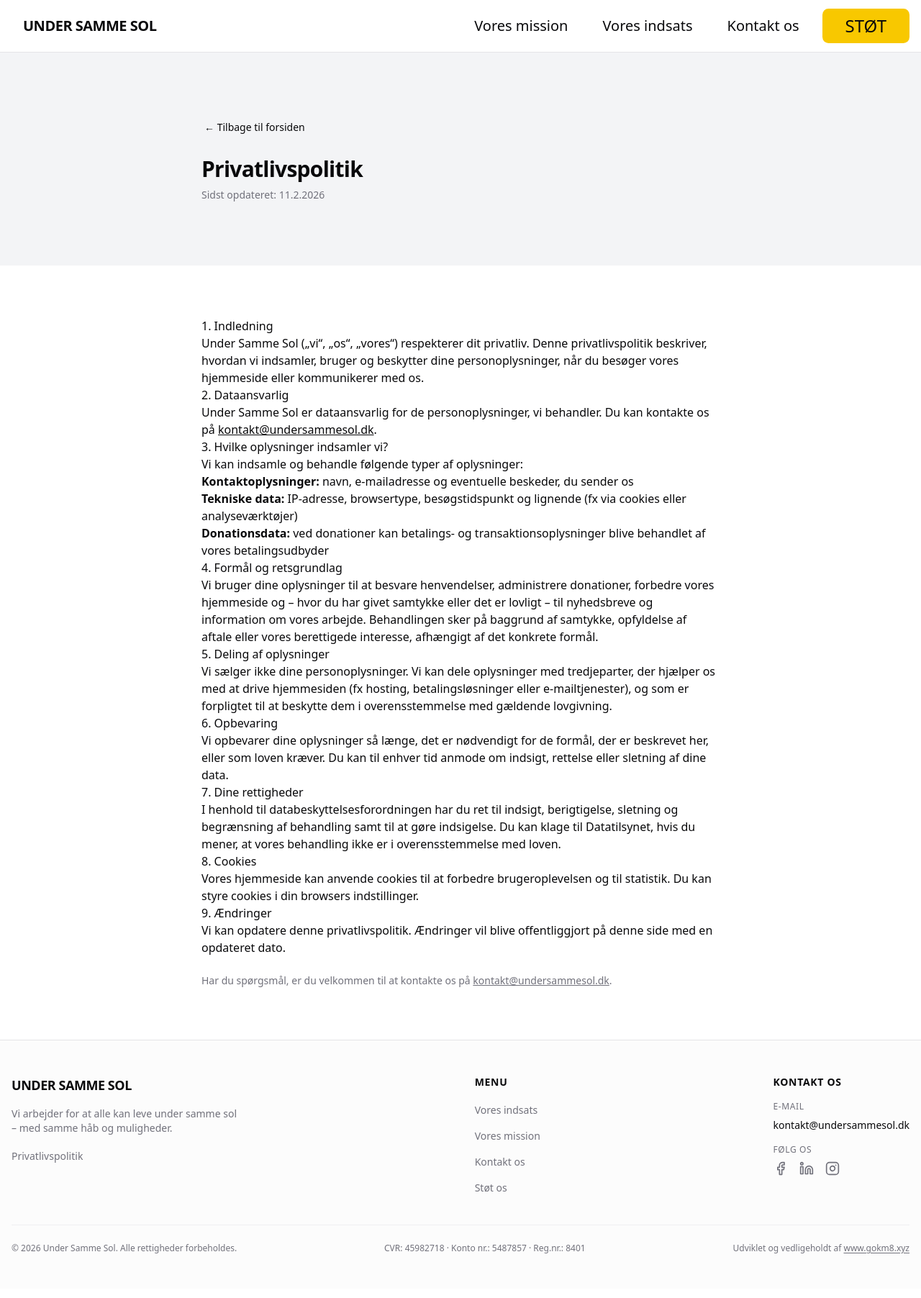
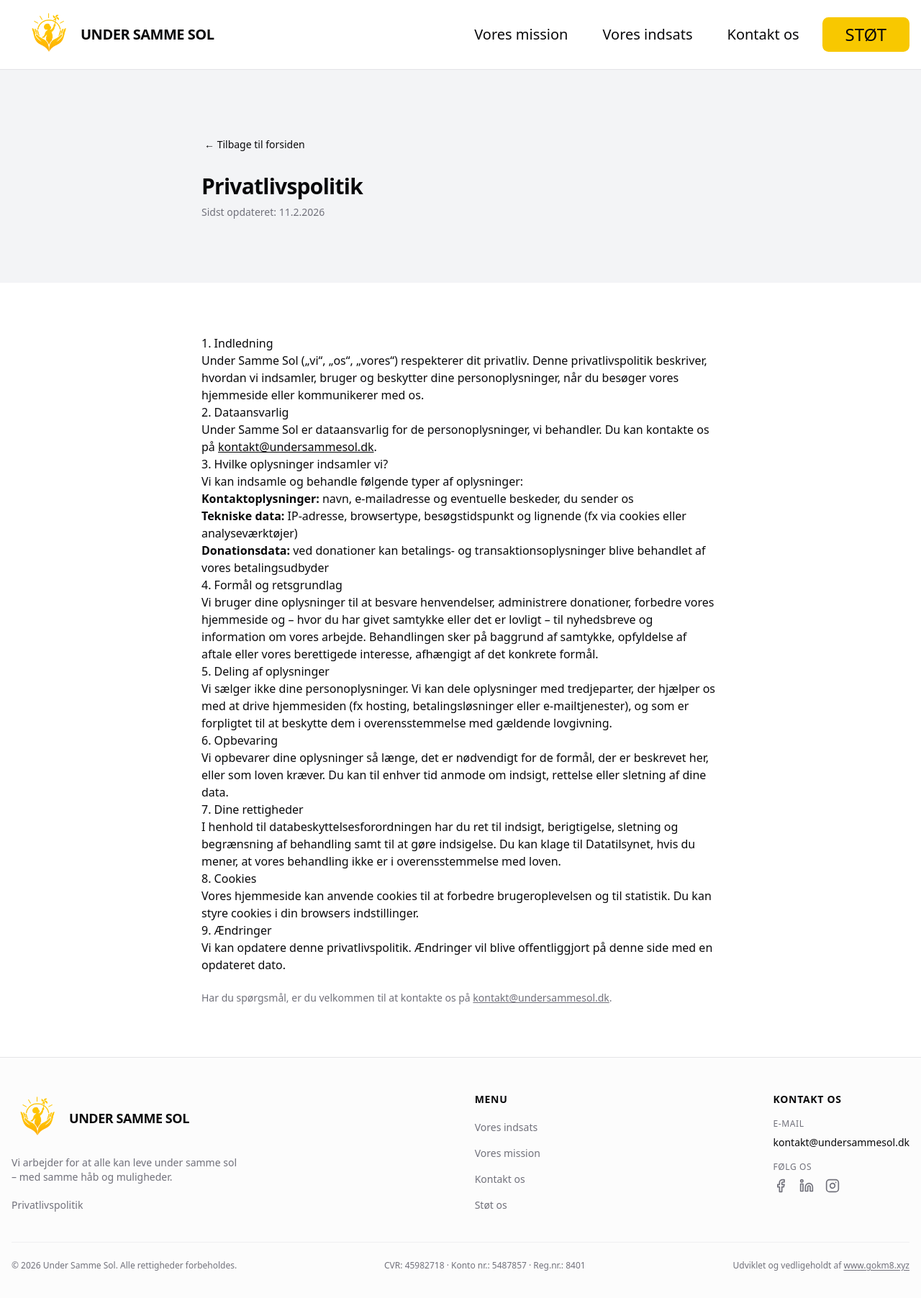
Before and after one commit to gokm8/under-samme-sol, a Next.js app: page /privatlivspolitik in a window 1280 px wide. Shown: the top 1804 px of the page at 72% size. Built offline with nearby package versions, Linux system fonts and the light colour scheme.

Commit message:
some fixes

```diff
--- a/app/page.tsx
+++ b/app/page.tsx
@@ -14,9 +14,9 @@ export default function Home() {
 
   // Alternative with image sources
   const techLogos = [
-    { src: "/logo-placeholder.jpg", alt: "Company 1" },
-    { src: "/logo-placeholder.jpg", alt: "Company 2" },
-    { src: "/logo-placeholder.jpg", alt: "Company 3" },
+    { src: "/images/din-virksomhed.png", alt: "Company 1" },
+    { src: "/images/din-virksomhed.png", alt: "Company 2" },
+    { src: "/images/din-virksomhed.png", alt: "Company 3" },
   ];
 
   return (
--- a/components/custom-components/footer.tsx
+++ b/components/custom-components/footer.tsx
@@ -1,6 +1,7 @@
 "use client";
 
 import Link from "next/link";
+import Image from "next/image";
 import { usePathname } from "next/navigation";
 import { Facebook, Linkedin, Instagram } from "lucide-react";
 
@@ -42,9 +43,16 @@ export function Footer() {
           <div className="space-y-4">
             <Link
               href="/"
-              className="text-lg font-bold tracking-tight hover:opacity-80 transition-opacity block"
+              className="flex items-center gap-2 text-lg font-bold tracking-tight hover:opacity-80 transition-opacity w-fit"
               aria-label="Gå til forsiden"
             >
+              <Image
+                src="/images/logo.png"
+                alt=""
+                width={36}
+                height={36}
+                className="h-18 w-18 object-contain"
+              />
               UNDER SAMME SOL
             </Link>
             <p className="text-sm text-muted-foreground max-w-xs">
--- a/components/custom-components/navigation.tsx
+++ b/components/custom-components/navigation.tsx
@@ -1,6 +1,7 @@
 "use client";
 
 import Link from "next/link";
+import Image from "next/image";
 import { usePathname } from "next/navigation";
 import { Menu } from "lucide-react";
 import { useState } from "react";
@@ -45,9 +46,16 @@ function Navigation({ items, className }: NavigationProps) {
                 {/* Logo */}
                 <Link
                     href="/"
-                    className="text-xl font-bold tracking-tight hover:opacity-80 transition-opacity"
+                    className="flex items-center gap-2 text-xl font-bold tracking-tight hover:opacity-80 transition-opacity"
                     aria-label="Gå til forsiden"
                 >
+                    <Image
+                        src="/images/logo.png"
+                        alt=""
+                        width={40}
+                        height={40}
+                        className="h-18 w-18 object-contain"
+                    />
                     UNDER SAMME SOL
                 </Link>
 
```
Also changed, not shown: public/images/din-virksomhed.png (added), public/images/logo.png (added).
